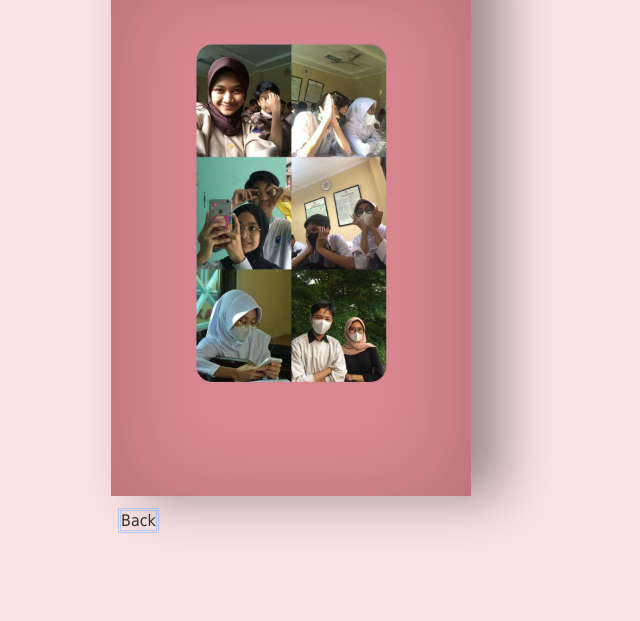
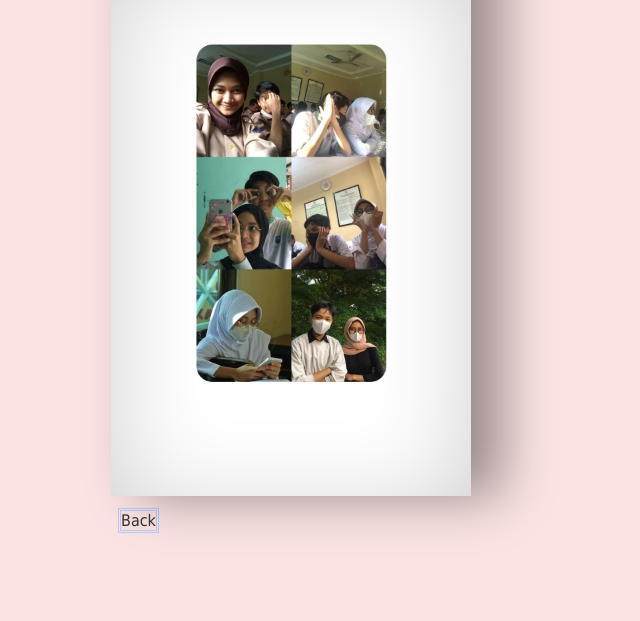
Before and after one commit to Sylviee2/nbl-bdth, a plain HTML site: page card.html in a window 1280 px wide. Shown: the part 179-800 px from the top of the page, without its empty margins (379-1019 px from the left). Drawn offline with Linux system fonts and the light colour scheme.

Commit message:
Update card.css

```diff
--- a/card.css
+++ b/card.css
@@ -53,7 +53,7 @@ p {
     width: 360px;
     height:550px;
     overflow: hidden;
-    background-image: url(gambar/foto.jpg);
+    background-image: url(gambar/foto2.jpg);
     background-size:cover;
     transform-origin: left;
     box-shadow: inset 0px 20px 100px rgba(0,0,0,.2), 30px 0 50px rgba(0,0,0,0.4);
```
